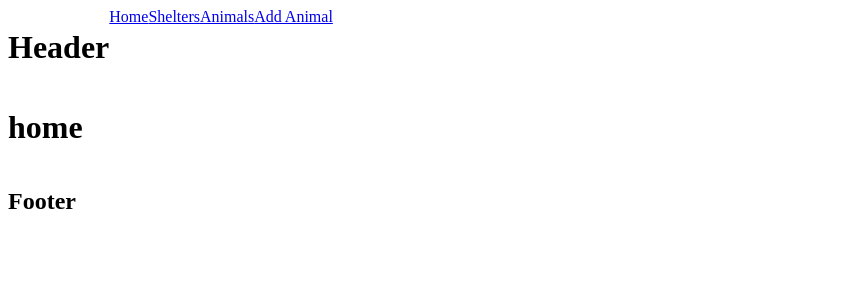
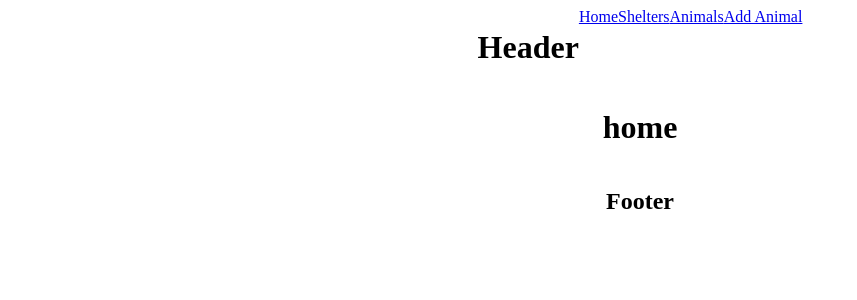
Before and after one commit to Jdoud1993/Phase-3-Kennel-Mate-Front-End, a React (Create React App) app: page / in a window 1280 px wide. Shown: the top 300 px of the page, without its empty margins (0-857 px from the left). Built offline with nearby package versions, Linux system fonts and the light colour scheme.

Commit message:
Experimented with bootstrap but deleted

```diff
--- a/src/Components/Home.js
+++ b/src/Components/Home.js
@@ -1,7 +1,12 @@
 import React from "react";
 
+
 function Home() {
-    return(<h1>home</h1>)
+    return(
+        <div id="Home">
+            <h1>home</h1>
+        </div>
+    )
 }
 
 export default Home
--- a/src/index.css
+++ b/src/index.css
@@ -1,10 +1,11 @@
 #body {
     display: flex;
     flex-direction: column;
-    justify-content: space-between;
+    align-items: center;
 }
 
 #header {
     display: flex;
     flex-direction: row;
+    justify-content: space-evenly;
 }
```
